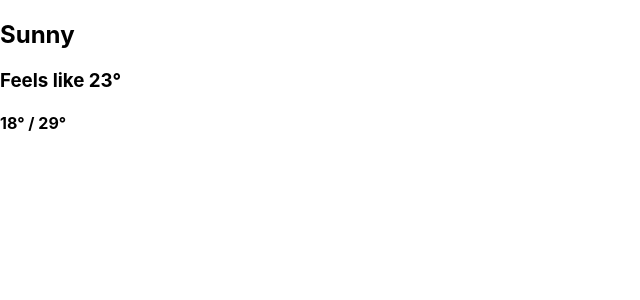
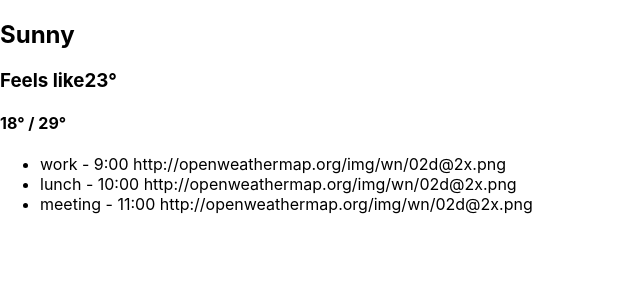
Before and after one commit to fatimanguyen2/accordingly, a React (Create React App) app in the folder client/: page / in a window 1280 px wide. Shown: the top 300 px of the page, without its empty margins (0-640 px from the left). Built offline with nearby package versions, Linux system fonts and the light colour scheme.

Commit message:
add eventList and list item components

```diff
--- a/client/src/components/App.jsx
+++ b/client/src/components/App.jsx
@@ -1,20 +1,32 @@
 import React, { useEffect, useState } from 'react';
-import axios from 'axios';
+// import axios from 'axios';
 // import useApplicationData from '../hooks/useApplicationData';
 // import { SET_USERS } from '../reducers/dataReducer';
 
 import WeatherRing from './WeatherRing'
+import EventList from './EventList'
 
 
 function App() {
+    const events = [
+        {id: 1, title: 'work', startTime: '9:00', weatherIcon: 'http://openweathermap.org/img/wn/02d@2x.png'},
+        {id: 2, title: 'lunch', startTime: '10:00', weatherIcon: 'http://openweathermap.org/img/wn/02d@2x.png'},
+        {id: 3, title: 'meeting', startTime: '11:00', weatherIcon: 'http://openweathermap.org/img/wn/02d@2x.png'},
+        {id: 4, title: 'meeting', startTime: '13:00', weatherIcon: 'http://openweathermap.org/img/wn/02d@2x.png'}
+    ];
     return (
         <main>
+            <section>
                 <WeatherRing
                     mainWeather='Sunny'
                     feelsLikeTemp='23'
                     minTemp='18'
                     maxTemp='29'
                 />
+            </section>
+            <section>
+                <EventList events = {events}/>
+            </section>
         </main>
     );
 }
--- /dev/null
+++ b/client/src/components/EventList.jsx
@@ -0,0 +1,19 @@
+import React from 'react';
+
+import EventListItem from './EventListItem';
+
+export default function EventList(props){
+  let events = props.events.map(event => {
+    return <EventListItem
+      key = {event.id}
+      title = {event.title}
+      startTime = {event.startTime}
+      weatherIcon = {event.weatherIcon}
+    />
+  }).slice(0,3)
+  return (
+    <ul className='event-list'>
+      {events}
+    </ul>
+  );
+};
--- /dev/null
+++ b/client/src/components/EventListItem.jsx
@@ -0,0 +1,7 @@
+import React from 'react';
+
+export default function EventListItem(props) {
+  return (
+  <li>{props.title} - {props.startTime} {props.weatherIcon}</li>
+  );
+};
--- a/client/src/components/WeatherRing.jsx
+++ b/client/src/components/WeatherRing.jsx
@@ -5,7 +5,7 @@ export default function WeatherRing(props) {
   return (
     <article className='weather-ring'>
       <h2>{props.mainWeather}</h2>
-      <h3>Feels like {props.feelsLikeTemp}°</h3>
+      <h3><span>Feels like</span>{props.feelsLikeTemp}°</h3>
       <h4>{props.minTemp}° / {props.maxTemp}°</h4>
     </article>
   );
```
Lines whose indentation alone changed are shown as unchanged.
